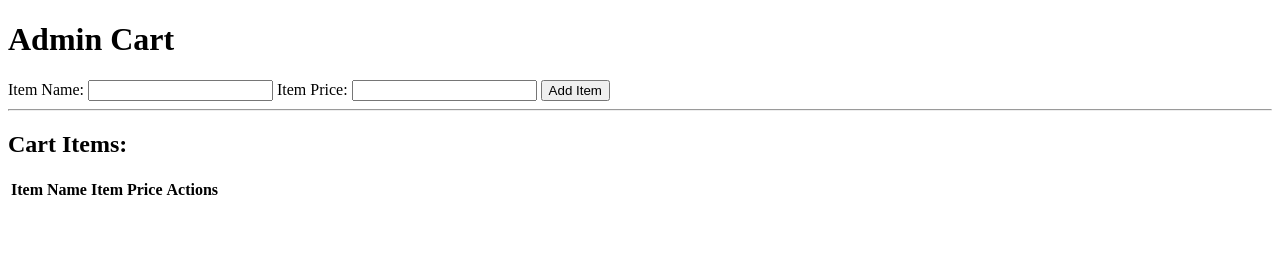
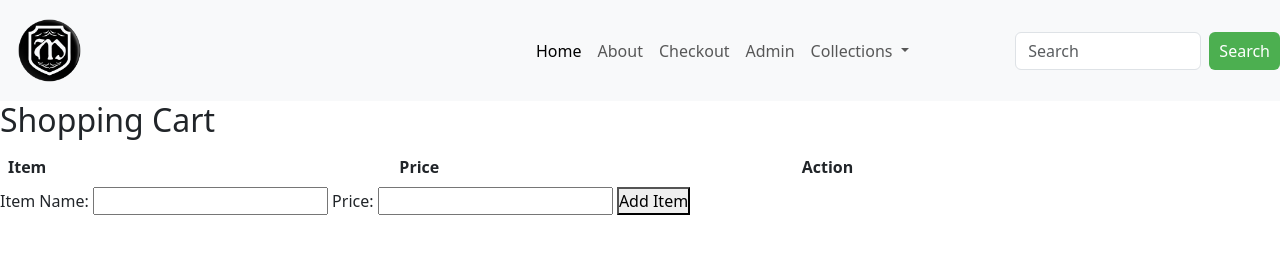
Before and after one commit to n0tnish/Ecommerce, a plain HTML site: page html/admin.html in a window 1280 px wide. Drawn offline with nearby package versions, Linux system fonts and the light colour scheme.

Commit message:
nav, intro, content and links added

```diff
--- a/CSS/style.css
+++ b/CSS/style.css
@@ -13,6 +13,7 @@ img[ alt="logo"] {
     height: 15%;
 }
 .nav{
+    color: rgb(234, 225, 225)10, 144, 144);
 }
 
 body{
@@ -70,3 +71,74 @@ footer{
     position: fixed;
     bottom: 0;
 }
+/*admin*/
+body{
+    font-family: 'Lora', serif;
+   background-color:bisque
+
+}
+table {
+    width: 100%;
+    border-collapse: collapse;
+}
+th, td {
+    padding: 8px;
+    text-align: left;
+    border-bottom: 1px solid #ddd;
+}
+tr:hover {background-color: #f5f5f5;}
+
+
+/*Index.html*/
+nav ul {
+    list-style-type: none;
+    margin: 0;
+    padding: 0;
+    overflow: hidden;
+  }
+
+  nav li {
+    float: left;
+  }
+
+  nav li a {
+    display: block;
+    padding: 16px;
+    text-decoration: none;
+    color: black;
+  }
+
+  nav li a:hover {
+    background-color: #ddd;
+  }
+
+  nav .dropdown-content {
+    display: none;
+    position: absolute;
+    background-color: #f9f9f9;
+    min-width: 160px;
+    box-shadow: 0px 8px 16px 0px rgba(0,0,0,0.2);
+    z-index: 1;
+  }
+
+  nav .dropdown-content a {
+    color: black;
+    padding: 12px 16px;
+    text-decoration: none;
+    display: block;
+  }
+
+  nav .dropdown:hover .dropdown-content {
+    display: block;
+  }
+
+  nav input[type="text"] {
+    padding: 4px;
+  }
+
+  nav button[type="submit"] {
+    padding: 4px 10px;
+    background-color: #4CAF50;
+    color: white;
+    border: none;
+  }
--- a/html/admin.html
+++ b/html/admin.html
@@ -1,32 +1,80 @@
 <!DOCTYPE html>
-<html>
+<html lang="en">
 <head>
-  <title>Admin Cart</title>
+  <meta charset="UTF-8">
+  <meta name="viewport" content="width=device-width, initial-scale=1.0">
+  <!--CSS-->
+  <link rel="stylesheet" href="/CSS/style.css">
+  <!--Bootstrap-->
+  <link href="https://cdn.jsdelivr.net/npm/bootstrap@5.3.2/dist/css/bootstrap.min.css" rel="stylesheet" integrity="sha384-T3c6CoIi6uLrA9TneNEoa7RxnatzjcDSCmG1MXxSR1GAsXEV/Dwwykc2MPK8M2HN" crossorigin="anonymous">
 </head>
 <body>
-  <h1>Admin Cart</h1>
+  <title>Shopping Cart</title>
+</head>
+<nav class="navbar navbar-expand-lg bg-body-tertiary">
+  <div class="container-fluid">
+    <a class="navbar-brand" href="/index.html">
+      <img src="/images/mikaelson_sigil-removebg-preview.png" alt="logo" class="img-fluid" loading="lazy">
+    </a>
+    <button class="navbar-toggler" type="button" data-bs-toggle="collapse" data-bs-target="#navbarNavDropdown" aria-controls="navbarNavDropdown" aria-expanded="false" aria-label="Toggle navigation">
+      <span class="navbar-toggler-icon"></span>
+    </button>
+    <div class="collapse navbar-collapse" id="navbarNavDropdown">
+      <ul class="navbar-nav">
+        <li class="nav-item">
+          <a class="nav-link active" aria-current="page" href="/index.html">Home</a>
+        </li>
+        <li class="nav-item">
+          <a class="nav-link" href="/html/about.html">About</a>
+        </li>
+        <li class="nav-item">
+          <a class="nav-link" href="/html/checkout.html">Checkout</a>
+        </li>
+        <li class="nav-item">
+          <a class="nav-link" href="/html/admin.html">Admin</a>
+        </li>
+        <li class="nav-item dropdown">
+          <a class="nav-link dropdown-toggle" href="#" role="button" data-bs-toggle="dropdown" aria-expanded="false">
+            Collections
+          </a>
+          <ul class="dropdown-menu">
+            <li><a class="dropdown-item" href="#">Greek Mythology</a></li>
+            <li><a class="dropdown-item" href="#">French Artists</a></li>
+            <li><a class="dropdown-item" href="#">Italian Artists</a></li>
+            <li><a class="dropdown-item" href="#"></a>Japenese Artists</li>
+          </ul>
+        </li>
+      </ul>
+    </div>
+  </div>
+  <form class="d-flex" role="search">
+    <input class="form-control me-2" type="search" placeholder="Search" aria-label="Search">
+    <button class="btn btn-outline-success" type="submit">Search</button>
+  </form>
+</nav>
+    </div>
+  </div>
+</nav>
+<body>
+  <h2>Shopping Cart</h2>
+<span>
+  <table id="cart">
+      <tr>
+          <th id="item head">Item</th>
+          <th id="price head">Price</th>
+          <th id="action head">Action</th>
+      </tr>
+  </table>
+</span>
 
   <form id="itemForm">
-    <label for="itemName">Item Name:</label>
-    <input type="text" id="itemName" required/>
-
-    <label for="itemPrice">Item Price:</label>
-    <input type="number" id="itemPrice" min="0" step="0.01" required/>
-
-    <button type="submit">Add Item</button>
+      <label for="itemName">Item Name:</label>
+      <input type="text" id="itemName" required>
+      <label for="itemPrice">Price:</label>
+      <input type="number" id="itemPrice" required>
+      <button type="submit">Add Item</button>
   </form>
 
-  <hr/>
-
-  <h2>Cart Items:</h2>
-  <table id="cartTable">
-    <tr>
-      <th>Item Name</th>
-      <th>Item Price</th>
-      <th>Actions</th>
-    </tr>
-  </table>
-
-  <script src="script.js"></script>
+  <script src="/Script/admin.js"></script>
 </body>
 </html>
```
Also changed, not shown: Script/admin.js (+15 -15 lines), Script/cart.js (added, +50 -0 lines), html/about.html (+5 -5 lines), html/cart.html (added, +16 -0 lines), html/products.html (+3 -3 lines), index.html (+4 -6 lines), Script/checkout.js (deleted), Script/code.js (line endings or trailing spaces), html/checkout.html (deleted).
